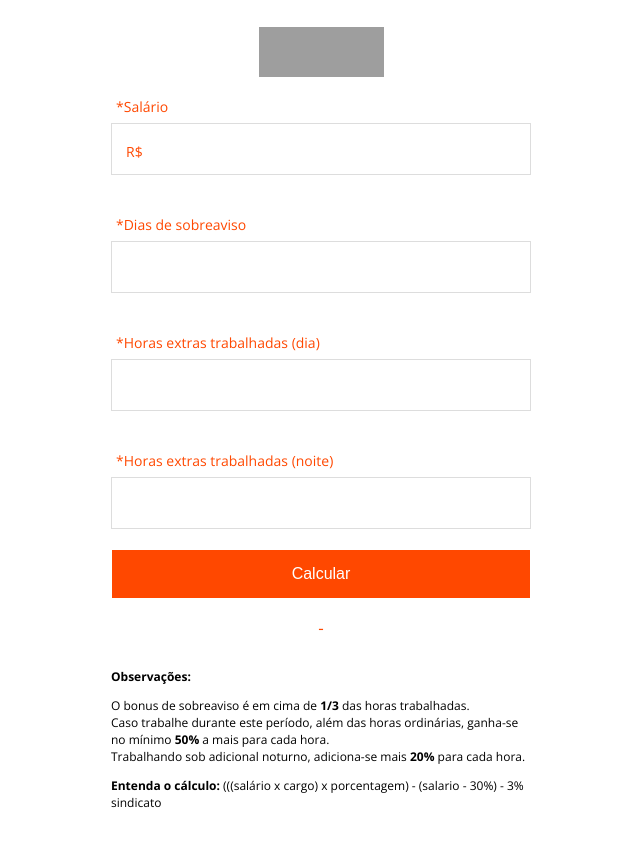
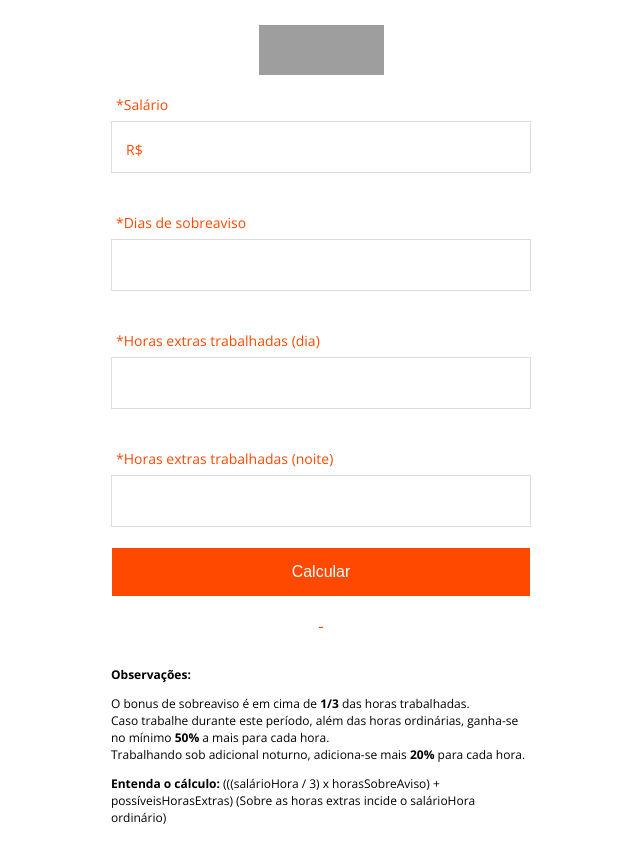
Before and after one commit to caiodesign/nextel-ppr, a React (Create React App) app: page / in a window 1280 px wide. Both pictures are taken after a click on the button "Calcular Sobreaviso". Shown: the whole page, without its empty margins (319-959 px from the left). Built offline with nearby package versions, Linux system fonts and the light colour scheme; grey boxes are pictures that could not be loaded.

Commit message:
fix(overtime): fix percentages according to sindicate convention

```diff
--- a/src/Overtime.js
+++ b/src/Overtime.js
@@ -126,7 +126,7 @@ class App extends Component {
             <li>O bonus de sobreaviso é em cima de <span className="text-bold">1/3</span> das horas trabalhadas.</li>
             <li>Caso trabalhe durante este período, além das horas ordinárias, ganha-se no mínimo <span className="text-bold">50%</span> a mais para cada hora.</li>
             <li>Trabalhando sob adicional noturno, adiciona-se mais <span className="text-bold">20%</span> para cada hora.</li>
-            <p className="text-bold">Entenda o cálculo:  <span>(((salário x cargo) x porcentagem) - (salario - 30%) - 3% sindicato</span></p>
+            <p className="text-bold">Entenda o cálculo:  <span>(((salárioHora / 3) x horasSobreAviso) + possíveisHorasExtras) (Sobre as horas extras incide o salárioHora ordinário)</span></p>
           </ul>
         </header>
       </div>
--- a/src/utils/calculator.js
+++ b/src/utils/calculator.js
@@ -27,11 +27,11 @@ export const overtimeCalculator = ({ salary, days, extraDayHours, extraNightHour
     let totalOvertimeBonus = ((baseSalaryPerHour / 3) * baseOvertimeHours)
 
     if (extraDayHours) {
-        totalOvertimeBonus = totalOvertimeBonus + ((baseSalaryPerHour * 2) * extraDayHours);
+        totalOvertimeBonus = totalOvertimeBonus + ((baseSalaryPerHour * 1.5) * extraDayHours);
     };
 
     if (extraNightHours) {
-        totalOvertimeBonus = totalOvertimeBonus + ((baseSalaryPerHour * 2.3) * extraNightHours);
+        totalOvertimeBonus = totalOvertimeBonus + ((baseSalaryPerHour * 2.2) * extraNightHours);
     };
 
     if (cb) return totalOvertimeBonus.toFixed(2);
@@ -41,7 +41,7 @@ export const overtimeCalculator = ({ salary, days, extraDayHours, extraNightHour
 
 export default pprCalculator;
 
-// http://www.sindpd.org.br/sindpd/upload/convencoes/CCT-2017-homologada.pdf
+//http://www.sinder.org.br/wp-content/uploads/2018/01/CCT-SINDER-SINTTEL-2017-2018-MR0678142017.pdf
 // O bonus de sobreaviso é em cima de 1/3 das horas trabalhadas.
-// Caso trabalhe durante este período, além das horas ordinárias, ganha-se no mínimo 75% a mais para cada hora.
-// Trabalhando sob adicional noturno, adiciona-se mais 30% para cada hora extra.
+// Caso trabalhe durante este período, além das horas ordinárias, ganha-se 50% a mais para cada hora.
+// Trabalhando sob adicional noturno, adiciona-se mais 20% para cada hora extra.
```
